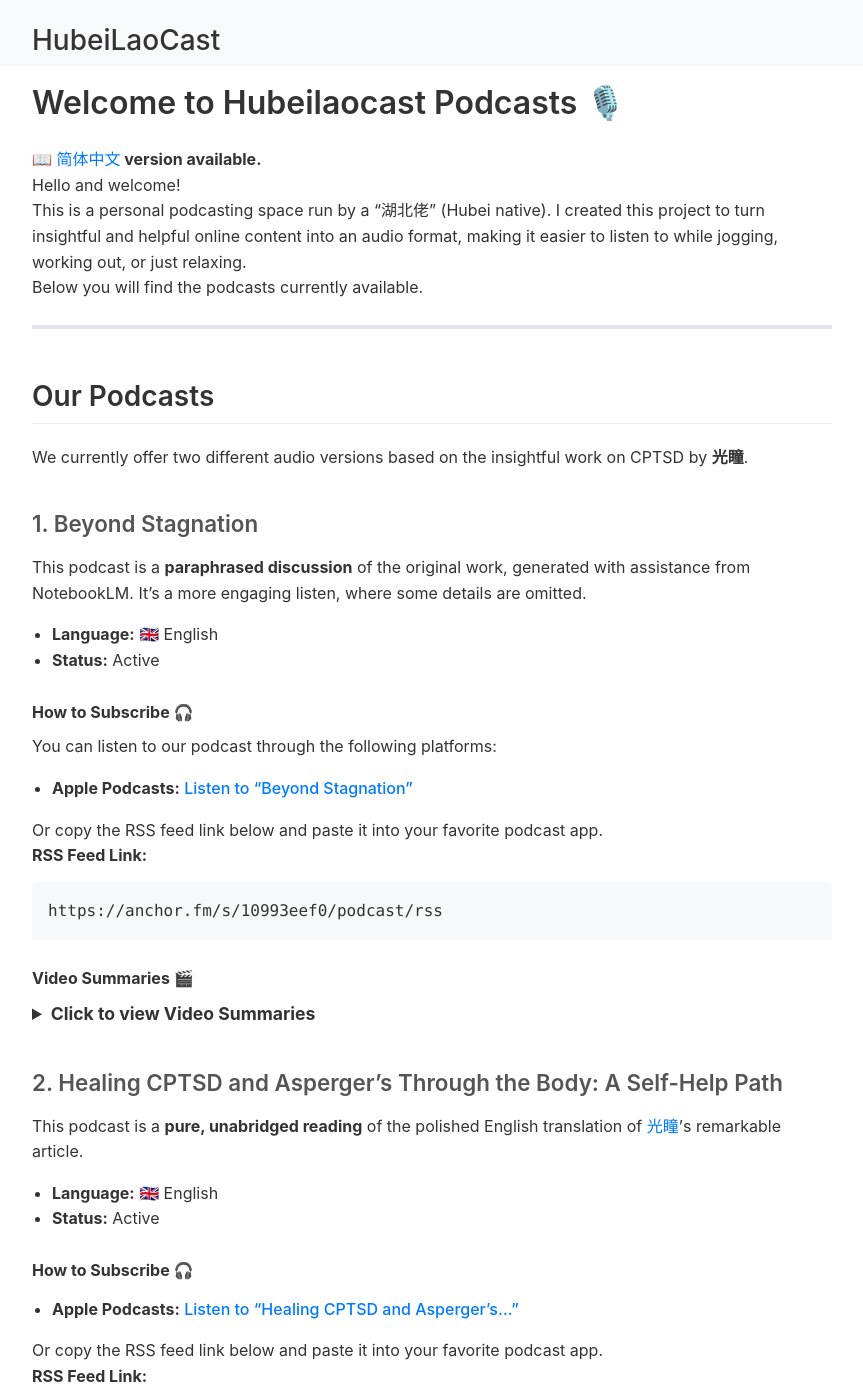
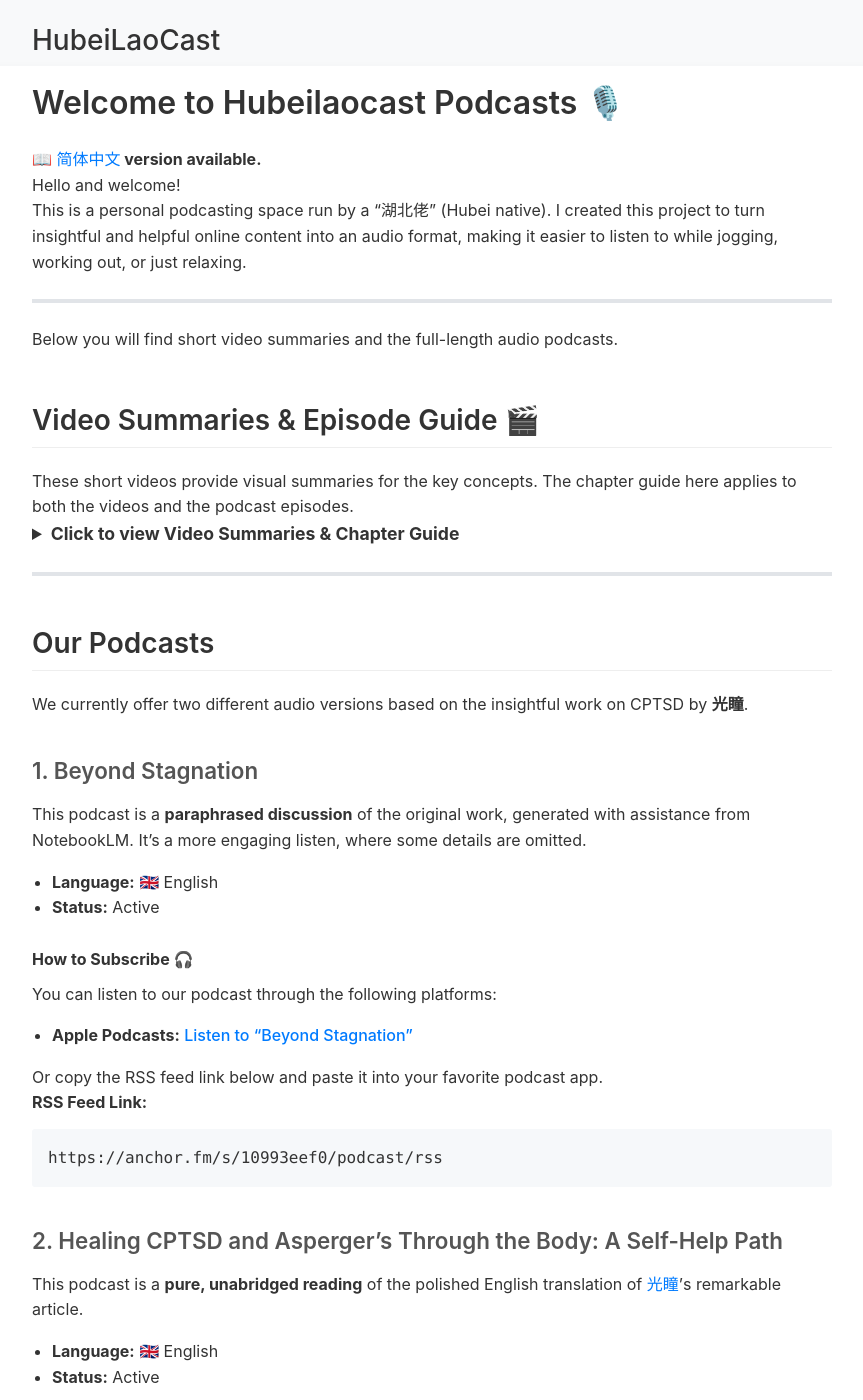
Before and after one commit to HubeiLaoCast/HubeiLaoCast.github.io, a Jekyll site: the page built from index.md, in a window 1280 px wide and 1400 px high. Shown: the whole window, without its empty margins (208-1071 px from the left). Built offline with Jekyll 4.4.1, drawn with Linux system fonts in a browser that asks for light colours.

Commit message:
revise and add all video summaries for eng

````diff
--- a/index.md
+++ b/index.md
@@ -9,7 +9,90 @@
 
 This is a personal podcasting space run by a "湖北佬" (Hubei native). I created this project to turn insightful and helpful online content into an audio format, making it easier to listen to while jogging, working out, or just relaxing.
 
-Below you will find the podcasts currently available.
+---
+
+Below you will find short video summaries and the full-length audio podcasts.
+
+## Video Summaries & Episode Guide 🎬
+
+These short videos provide visual summaries for the key concepts. The chapter guide here applies to both the videos and the podcast episodes.
+
+<details>
+  <summary style="cursor: pointer; font-size: 1.1em;">
+    <strong>Click to view Video Summaries & Chapter Guide</strong>
+  </summary>
+  <div style="padding-left: 20px; border-left: 2px solid #eee; margin-top: 10px;">
+
+    <details style="margin-bottom: 10px;">
+      <summary style="cursor: pointer;"><strong>Preface: Self-Help for CPTSD & AS</strong></summary>
+      <div style="padding: 10px 0 5px 0; font-style: italic; color: #333;">Corresponds to article section: Preface</div>
+      <div style="padding:56.25% 0 0 0;position:relative;"><iframe src="https://www.youtube.com/embed/p1j5KGN29Ss" frameborder="0" allow="autoplay; fullscreen; picture-in-picture; clipboard-write; encrypted-media; web-share" referrerpolicy="strict-origin-when-cross-origin" style="position:absolute;top:0;left:0;width:100%;height:100%;" title="Preface - Self-Help_for_CPTSD_&amp;_AS"></iframe></div>
+    </details>
+
+    <details style="margin-bottom: 10px;">
+      <summary style="cursor: pointer;"><strong>Ch. 01: The Foundation - Understanding the Self and Trauma</strong></summary>
+      <div style="padding: 10px 0 5px 0; font-style: italic; color: #333;">Corresponds to article section: Chapter 1</div>
+      <div style="padding:56.25% 0 0 0;position:relative;"><iframe src="https://www.youtube.com/embed/Dp8Gw8Qu7cg" frameborder="0" allow="autoplay; fullscreen; picture-in-picture; clipboard-write; encrypted-media; web-share" referrerpolicy="strict-origin-when-cross-origin" style="position:absolute;top:0;left:0;width:100%;height:100%;" title="Ch. 01 - The_Integrated_Self"></iframe></div>
+    </details>
+
+    <details style="margin-bottom: 10px;">
+      <summary style="cursor: pointer;"><strong>Ch. 02: Conceptual Analysis (4 Parts)</strong></summary>
+      <div style="padding-left: 20px; border-left: 2px solid #eee; margin-top: 10px;">
+        <p><strong>Part 1: A New Lens for Trauma</strong><br><em style="font-size: 0.9em; color: #555;">Corresponds to article sections: 2.1–2.3</em></p>
+        <div style="padding:56.25% 0 0 0;position:relative;"><iframe src="https://www.youtube.com/embed/Y-ncZkF3G9c" frameborder="0" allow="autoplay; fullscreen; picture-in-picture; clipboard-write; encrypted-media; web-share" referrerpolicy="strict-origin-when-cross-origin" style="position:absolute;top:0;left:0;width:100%;height:100%;" title="Ch. 02_1 - A_New_Lens_for_Trauma"></iframe></div>
+        <br>
+        <p><strong>Part 2: A Somatic Framework</strong><br><em style="font-size: 0.9em; color: #555;">Corresponds to article sections: 2.4–2.6</em></p>
+        <div style="padding:56.25% 0 0 0;position:relative;"><iframe src="https://www.youtube.com/embed/mE-tqKzIUSw" frameborder="0" allow="autoplay; fullscreen; picture-in-picture; clipboard-write; encrypted-media; web-share" referrerpolicy="strict-origin-when-cross-origin" style="position:absolute;top:0;left:0;width:100%;height:100%;" title="Ch. 02_2 - Trauma__A_Somatic_Framework"></iframe></div>
+        <br>
+        <p><strong>Part 3: A Psychodynamic Toolkit</strong><br><em style="font-size: 0.9em; color: #555;">Corresponds to article sections: 2.7–2.9</em></p>
+        <div style="padding:56.25% 0 0 0;position:relative;"><iframe src="https://www.youtube.com/embed/gZwPDxr86sE" frameborder="0" allow="autoplay; fullscreen; picture-in-picture; clipboard-write; encrypted-media; web-share" referrerpolicy="strict-origin-when-cross-origin" style="position:absolute;top:0;left:0;width:100%;height:100%;" title="Ch. 02_3 - A_Psychodynamic_Toolkit"></iframe></div>
+        <br>
+        <p><strong>Part 4: Somatic Lens on Trauma</strong><br><em style="font-size: 0.9em; color: #555;">Corresponds to article sections: 2.10–2.14</em></p>
+        <div style="padding:56.25% 0 0 0;position:relative;"><iframe src="https://www.youtube.com/embed/jnZ-lh7WMcs" frameborder="0" allow="autoplay; fullscreen; picture-in-picture; clipboard-write; encrypted-media; web-share" referrerpolicy="strict-origin-when-cross-origin" style="position:absolute;top:0;left:0;width:100%;height:100%;" title="Ch. 02_4 - Somatic_Lens_on_Trauma"></iframe></div>
+      </div>
+    </details>
+
+    <details style="margin-bottom: 10px;">
+      <summary style="cursor: pointer;"><strong>Ch. 03: Pathology (3 Parts)</strong></summary>
+      <div style="padding-left: 20px; border-left: 2px solid #eee; margin-top: 10px;">
+        <p><strong>Part 1: The Orienting Response</strong><br><em style="font-size: 0.9em; color: #555;">Corresponds to article sections: 3.1–3.5</em></p>
+        <div style="padding:56.25% 0 0 0;position:relative;"><iframe src="https://www.youtube.com/embed/MU7zUoR0IfU" frameborder="0" allow="autoplay; fullscreen; picture-in-picture; clipboard-write; encrypted-media; web-share" referrerpolicy="strict-origin-when-cross-origin" style="position:absolute;top:0;left:0;width:100%;height:100%;" title="Ch. 03_1 - The_Orienting_Response"></iframe></div>
+        <br>
+        <p><strong>Part 2: Trauma - A Deeper Framework</strong><br><em style="font-size: 0.9em; color: #555;">Corresponds to article sections: 3.6–3.9</em></p>
+        <div style="padding:56.25% 0 0 0;position:relative;"><iframe src="https://www.youtube.com/embed/IQhMtgU_1QY" frameborder="0" allow="autoplay; fullscreen; picture-in-picture; clipboard-write; encrypted-media; web-share" referrerpolicy="strict-origin-when-cross-origin" style="position:absolute;top:0;left:0;width:100%;height:100%;" title="Ch. 03_2 - Trauma__A_Deeper_Framework"></iframe></div>
+        <br>
+        <p><strong>Part 3: The Unseen Trauma</strong><br><em style="font-size: 0.9em; color: #555;">Corresponds to article sections: 3.10–3.12</em></p>
+        <div style="padding:56.25% 0 0 0;position:relative;"><iframe src="https://www.youtube.com/embed/8Vw278qqZ1o" frameborder="0" allow="autoplay; fullscreen; picture-in-picture; clipboard-write; encrypted-media; web-share" referrerpolicy="strict-origin-when-cross-origin" style="position:absolute;top:0;left:0;width:100%;height:100%;" title="Ch. 03_3 - The_Unseen_Trauma"></iframe></div>
+      </div>
+    </details>
+
+    <details style="margin-bottom: 10px;">
+      <summary style="cursor: pointer;"><strong>Ch. 04: Basic Tools for Self-Help (2 Parts)</strong></summary>
+      <div style="padding-left: 20px; border-left: 2px solid #eee; margin-top: 10px;">
+        <p><strong>Part 1: Somatic Tools for CPTSD</strong><br><em style="font-size: 0.9em; color: #555;">Corresponds to article sections: 4.1–4.5</em></p>
+        <div style="padding:56.25% 0 0 0;position:relative;"><iframe src="https://www.youtube.com/embed/wdnHSl9micI" frameborder="0" allow="autoplay; fullscreen; picture-in-picture; clipboard-write; encrypted-media; web-share" referrerpolicy="strict-origin-when-cross-origin" style="position:absolute;top:0;left:0;width:100%;height:100%;" title="Ch. 04_1 - Somatic_Tools_for_CPTSD"></iframe></div>
+        <br>
+        <p><strong>Part 2: Holistic Trauma Resolution</strong><br><em style="font-size: 0.9em; color: #555;">Corresponds to article sections: 4.6–4.13</em></p>
+        <div style="padding:56.25% 0 0 0;position:relative;"><iframe src="https://www.youtube.com/embed/PoByVNj3xNg" frameborder="0" allow="autoplay; fullscreen; picture-in-picture; clipboard-write; encrypted-media; web-share" referrerpolicy="strict-origin-when-cross-origin" style="position:absolute;top:0;left:0;width:100%;height:100%;" title="Ch. 04_2 - Holistic_Trauma_Resolution"></iframe></div>
+      </div>
+    </details>
+
+    <details style="margin-bottom: 10px;">
+      <summary style="cursor: pointer;"><strong>Ch. 05: Self-Conceptualization (3 Parts)</strong></summary>
+      <div style="padding-left: 20px; border-left: 2px solid #eee; margin-top: 10px;">
+        <p><strong>Part 1: Graduating from CPTSD</strong><br><em style="font-size: 0.9em; color: #555;">Corresponds to article sections: 5.1–5.2</em></p>
+        <div style="padding:56.25% 0 0 0;position:relative;"><iframe src="https://www.youtube.com/embed/sz-rHfmtuek" frameborder="0" allow="autoplay; fullscreen; picture-in-picture; clipboard-write; encrypted-media; web-share" referrerpolicy="strict-origin-when-cross-origin" style="position:absolute;top:0;left:0;width:100%;height:100%;" title="Ch. 05_1 - Graduating_from_CPTSD"></iframe></div>
+        <br>
+        <p><strong>Part 2: Stories of the Lost Wanderer</strong><br><em style="font-size: 0.9em; color: #555;">Corresponds to article section: 5.3</em></p>
+        <div style="padding:56.25% 0 0 0;position:relative;"><iframe src="https://www.youtube.com/embed/LiiJY9LiM14" frameborder="0" allow="autoplay; fullscreen; picture-in-picture; clipboard-write; encrypted-media; web-share" referrerpolicy="strict-origin-when-cross-origin" style="position:absolute;top:0;left:0;width:100%;height:100%;" title="Ch. 05_2 - Stories_of_the_Lost_Wanderer"></iframe></div>
+        <br>
+        <p><strong>Part 3: Awakening Moments</strong><br><em style="font-size: 0.9em; color: #555;">Corresponds to article section: 5.4</em></p>
+        <div style="padding:56.25% 0 0 0;position:relative;"><iframe src="https://www.youtube.com/embed/Ez0WfnGnMKQ" frameborder="0" allow="autoplay; fullscreen; picture-in-picture; clipboard-write; encrypted-media; web-share" referrerpolicy="strict-origin-when-cross-origin" style="position:absolute;top:0;left:0;width:100%;height:100%;" title="Ch. 05_3 - Awakening_Moments"></iframe></div>
+      </div>
+    </details>
+
+  </div>
+</details>
 
 ---
 
@@ -37,42 +120,6 @@
 https://anchor.fm/s/10993eef0/podcast/rss
 ```
 
-#### **Video Summaries 🎬**
-<details>
-  <summary style="cursor: pointer; font-size: 1.1em;">
-    <strong>Click to view Video Summaries</strong>
-  </summary>
-  <div style="padding-left: 20px; border-left: 2px solid #eee; margin-top: 10px;">
-
-    <details style="margin-bottom: 10px;">
-      <summary style="cursor: pointer;"><strong>Preface: Self-Help for CPTSD & AS</strong></summary>
-      <div style="padding:56.25% 0 0 0;position:relative;"><iframe src="https://www.youtube.com/embed/p1j5KGN29Ss" frameborder="0" allow="autoplay; fullscreen; picture-in-picture; clipboard-write; encrypted-media; web-share" referrerpolicy="strict-origin-when-cross-origin" style="position:absolute;top:0;left:0;width:100%;height:100%;" title="Preface - Self-Help_for_CPTSD_&amp;_AS"></iframe></div><script src="https://player.vimeo.com/api/player.js"></script>
-    </details>
-
-    <details style="margin-bottom: 10px;">
-      <summary style="cursor: pointer;"><strong>Ch. 01: The Integrated Self</strong></summary>
-      <div style="padding:56.25% 0 0 0;position:relative;"><iframe src="https://www.youtube.com/embed/Dp8Gw8Qu7cg" frameborder="0" allow="autoplay; fullscreen; picture-in-picture; clipboard-write; encrypted-media; web-share" referrerpolicy="strict-origin-when-cross-origin" style="position:absolute;top:0;left:0;width:100%;height:100%;" title="Ch. 01 - The_Integrated_Self"></iframe></div><script src="https://player.vimeo.com/api/player.js"></script>
-    </details>
-
-    <details style="margin-bottom: 10px;">
-      <summary style="cursor: pointer;"><strong>Ch. 02: A Somatic Lens on Trauma (4 Parts)</strong></summary>
-      <div style="padding-left: 20px; border-left: 2px solid #eee; margin-top: 10px;">
-        <p><strong>Part 1: A New Lens for Trauma</strong></p>
-        <div style="padding:56.25% 0 0 0;position:relative;"><iframe src="https://www.youtube.com/Y-ncZkF3G9c" frameborder="0" allow="autoplay; fullscreen; picture-in-picture; clipboard-write; encrypted-media; web-share" referrerpolicy="strict-origin-when-cross-origin" style="position:absolute;top:0;left:0;width:100%;height:100%;" title="Ch. 02_1 - A_New_Lens_for_Trauma"></iframe></div><script src="https://player.vimeo.com/api/player.js"></script>
-        <br>
-        <p><strong>Part 2: A Somatic Framework</strong></p>
-        <div style="padding:56.25% 0 0 0;position:relative;"><iframe src="https://www.youtube.com/mE-tqKzIUSw" frameborder="0" allow="autoplay; fullscreen; picture-in-picture; clipboard-write; encrypted-media; web-share" referrerpolicy="strict-origin-when-cross-origin" style="position:absolute;top:0;left:0;width:100%;height:100%;" title="Ch. 02_2 - Trauma__A_Somatic_Framework"></iframe></div><script src="https://player.vimeo.com/api/player.js"></script>
-        <br>
-        <p><strong>Part 3: A Psychodynamic Toolkit</strong></p>
-        <div style="padding:56.25% 0 0 0;position:relative;"><iframe src="https://www.youtube.com/gZwPDxr86sE" frameborder="0" allow="autoplay; fullscreen; picture-in-picture; clipboard-write; encrypted-media; web-share" referrerpolicy="strict-origin-when-cross-origin" style="position:absolute;top:0;left:0;width:100%;height:100%;" title="Ch. 02_3 - A_Psychodynamic_Toolkit"></iframe></div><script src="https://player.vimeo.com/api/player.js"></script>
-        <br>
-        <p><strong>Part 4: Somatic Lens on Trauma</strong></p>
-        <div style="padding:56.25% 0 0 0;position:relative;"><iframe src="https://www.youtube.com/jnZ-lh7WMcs" frameborder="0" allow="autoplay; fullscreen; picture-in-picture; clipboard-write; encrypted-media; web-share" referrerpolicy="strict-origin-when-cross-origin" style="position:absolute;top:0;left:0;width:100%;height:100%;" title="Ch. 02_4 - Somatic_Lens_on_Trauma"></iframe></div><script src="https://player.vimeo.com/api/player.js"></script>
-      </div>
-    </details>
-
-  </div>
-</details>
 ### 2. Healing CPTSD and Asperger's Through the Body: A Self-Help Path
 
 This podcast is a **pure, unabridged reading** of the polished English translation of **[光瞳](https://www.zhihu.com/people/alexcma)**'s remarkable article.
````
